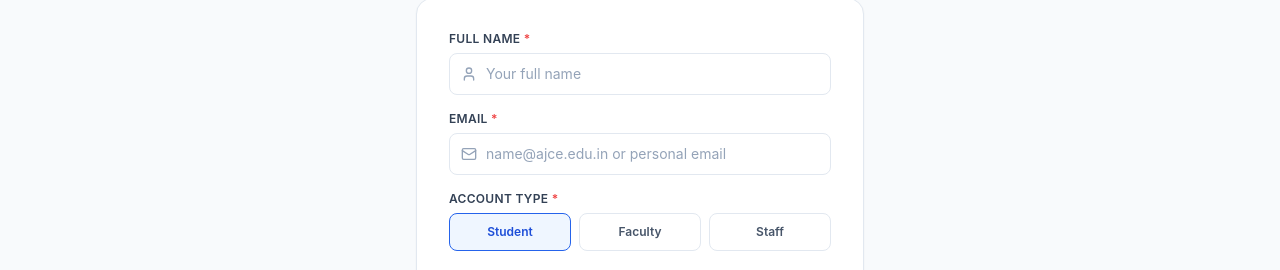
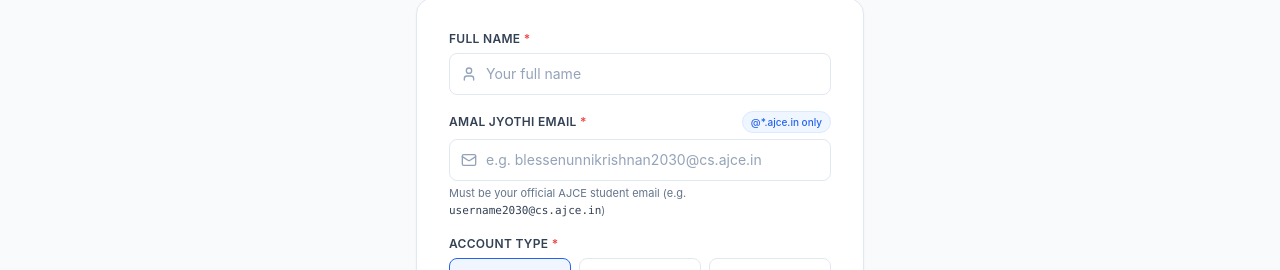
Before and after one commit to blessen18/Campus-Find, a Next.js app: page /auth/register in a window 1280 px wide. Shown: the part 282-552 px from the top of the page. Built offline with nearby package versions, Linux system fonts and the light colour scheme; no server answers.

Commit message:
Restrict registration and login to official AJCE emails (e.g. username@dept.ajce.in)

```diff
--- a/app/auth/login/page.tsx
+++ b/app/auth/login/page.tsx
@@ -6,6 +6,7 @@ import { useRouter } from 'next/navigation'
 import { Mail, Lock, Eye, EyeOff, AlertCircle, BookOpen } from 'lucide-react'
 import { useToast } from '@/components/providers/ToastProvider'
 import { setClientSession, getClientUser } from '@/lib/auth'
+import { isAjceEmail } from '@/lib/utils'
 import type { Profile } from '@/types'
 
 export default function LoginPage() {
@@ -21,6 +22,11 @@ export default function LoginPage() {
     e.preventDefault()
     if (!email.trim() || !password) {
       setError('Please enter your email and password')
+      return
+    }
+
+    if (!isAjceEmail(email)) {
+      setError('Please use your official Amal Jyothi email (e.g. yourname2030@cs.ajce.in)')
       return
     }
     setError('')
@@ -55,7 +61,7 @@ export default function LoginPage() {
   }
 
   const fillDemo = () => {
-    setEmail('blessen@ajce.edu.in')
+    setEmail('blessenunnikrishnan2030@cs.ajce.in')
     setPassword('Campus@2026!')
   }
 
@@ -83,7 +89,7 @@ export default function LoginPage() {
 
             <div>
               <label className="block text-xs font-semibold text-slate-700 mb-1.5 uppercase tracking-wide" htmlFor="email">
-                Email
+                Amal Jyothi Email
               </label>
               <div className="relative">
                 <Mail className="absolute left-3 top-1/2 -translate-y-1/2 w-4 h-4 text-slate-400" />
@@ -92,7 +98,7 @@ export default function LoginPage() {
                   type="email"
                   value={email}
                   onChange={e => setEmail(e.target.value)}
-                  placeholder="name@ajce.edu.in"
+                  placeholder="e.g. blessenunnikrishnan2030@cs.ajce.in"
                   className="w-full border border-slate-200 rounded-lg pl-9 pr-4 py-2.5 text-sm text-slate-900 placeholder:text-slate-400 focus:outline-none focus:ring-2 focus:ring-blue-500/30 focus:border-blue-500 transition-colors"
                   required
                 />
--- a/app/auth/register/page.tsx
+++ b/app/auth/register/page.tsx
@@ -4,7 +4,7 @@ import { useState } from 'react'
 import Link from 'next/link'
 import { useRouter } from 'next/navigation'
 import { Mail, Lock, User, Eye, EyeOff, AlertCircle, BookOpen, Building2, GraduationCap, CheckCircle } from 'lucide-react'
-import { isValidEmail } from '@/lib/utils'
+import { isValidEmail, isAjceEmail } from '@/lib/utils'
 import { setClientSession } from '@/lib/auth'
 import { useToast } from '@/components/providers/ToastProvider'
 import type { Profile, UserRole } from '@/types'
@@ -40,6 +40,9 @@ export default function RegisterPage() {
   const validate = () => {
     if (!form.full_name.trim()) return 'Full name is required'
     if (!isValidEmail(form.email)) return 'Please enter a valid email address'
+    if (!isAjceEmail(form.email)) {
+      return 'Registration is restricted to Amal Jyothi college emails only (e.g. yourname2030@cs.ajce.in).'
+    }
     if (form.password.length < 8) return 'Password must be at least 8 characters'
     if (form.password !== form.confirm) return 'Passwords do not match'
     if (!form.department) return 'Please select your department'
@@ -145,9 +148,14 @@ export default function RegisterPage() {
 
             {/* Email */}
             <div>
-              <label className="block text-xs font-semibold text-slate-700 mb-1.5 uppercase tracking-wide" htmlFor="email">
-                Email <span className="text-red-500">*</span>
-              </label>
+              <div className="flex items-center justify-between mb-1.5">
+                <label className="block text-xs font-semibold text-slate-700 uppercase tracking-wide" htmlFor="email">
+                  Amal Jyothi Email <span className="text-red-500">*</span>
+                </label>
+                <span className="text-[10px] text-blue-600 font-medium bg-blue-50 px-2 py-0.5 rounded-full border border-blue-100">
+                  @*.ajce.in only
+                </span>
+              </div>
               <div className="relative">
                 <Mail className="absolute left-3 top-1/2 -translate-y-1/2 w-4 h-4 text-slate-400" />
                 <input
@@ -155,11 +163,14 @@ export default function RegisterPage() {
                   type="email"
                   value={form.email}
                   onChange={e => setField('email', e.target.value)}
-                  placeholder="name@ajce.edu.in or personal email"
+                  placeholder="e.g. blessenunnikrishnan2030@cs.ajce.in"
                   className="w-full border border-slate-200 rounded-lg pl-9 pr-4 py-2.5 text-sm text-slate-900 placeholder:text-slate-400 focus:outline-none focus:ring-2 focus:ring-blue-500/30 focus:border-blue-500 transition-colors"
                   required
                 />
               </div>
+              <p className="text-[11px] text-slate-500 mt-1">
+                Must be your official AJCE student email (e.g. <span className="font-mono text-slate-700">username2030@cs.ajce.in</span>)
+              </p>
             </div>
 
             {/* Account Type */}
--- a/lib/utils.ts
+++ b/lib/utils.ts
@@ -71,6 +71,16 @@ export const TYPE_COLORS: Record<ItemType, string> = {
 // ─── Validation ───────────────────────────────────────────────────────────────
 export function isValidEmail(email: string): boolean {
   return /^[^\s@]+@[^\s@]+\.[^\s@]+$/.test(email)
+}
+
+/**
+ * Validates whether an email belongs to an official Amal Jyothi College of Engineering student/member.
+ * Standard student email format: username<year>@<dept>.ajce.in (e.g. blessenunnikrishnan2030@cs.ajce.in)
+ * Also supports @ajce.in and @ajce.edu.in for general campus addresses.
+ */
+export function isAjceEmail(email: string): boolean {
+  const normalized = email.trim().toLowerCase()
+  return /^[a-zA-Z0-9._%+-]+@([a-zA-Z0-9-]+\.)?ajce\.(in|edu\.in)$/.test(normalized)
 }
 
 export function isValidPhone(phone: string): boolean {
```
Also changed, not shown: 1 other file (tests, documents, lock files or other folders).
